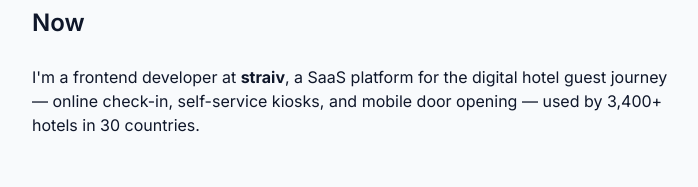
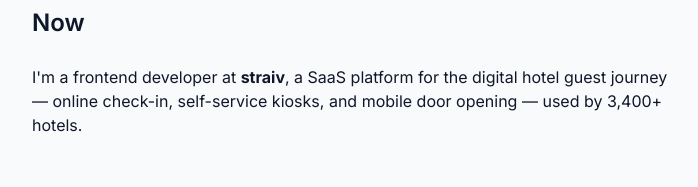
Before and after one commit to mahdimp/mahdimp.github.io, an Astro site: page / in a window 1280 px wide. Shown: the part 429-616 px from the top of the page, without its empty margins (32-730 px from the left). Built offline with nearby package versions, Linux system fonts and the light colour scheme; Astro itself is replaced by a stand-in of ours.

Commit message:
Remove hotel country count from Now section

```diff
--- a/src/components/Now.astro
+++ b/src/components/Now.astro
@@ -9,7 +9,7 @@
   <p>
     I'm a frontend developer at <strong>straiv</strong>, a SaaS platform for the digital hotel
     guest journey — online check-in, self-service kiosks, and mobile door opening — used by
-    3,400+ hotels in 30 countries.
+    3,400+ hotels.
   </p>
 </section>
 
```
